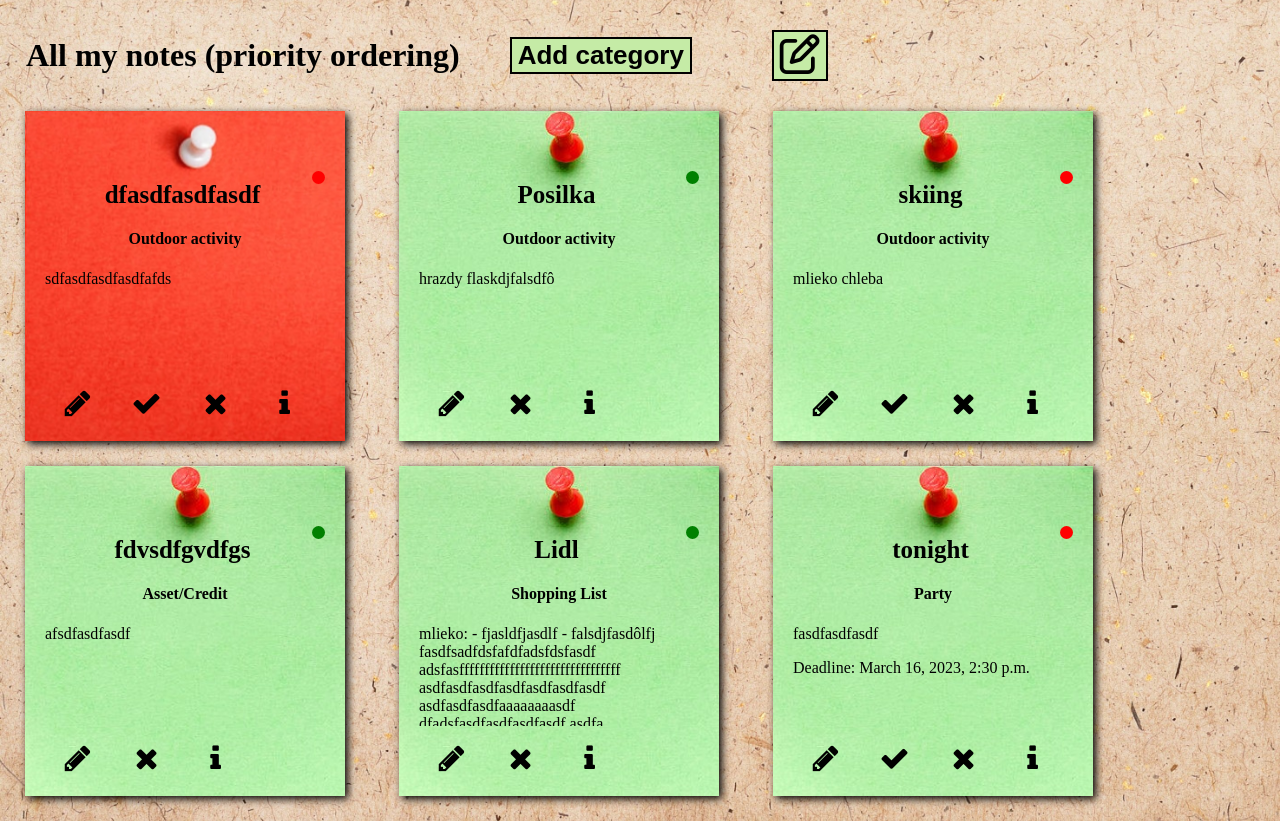
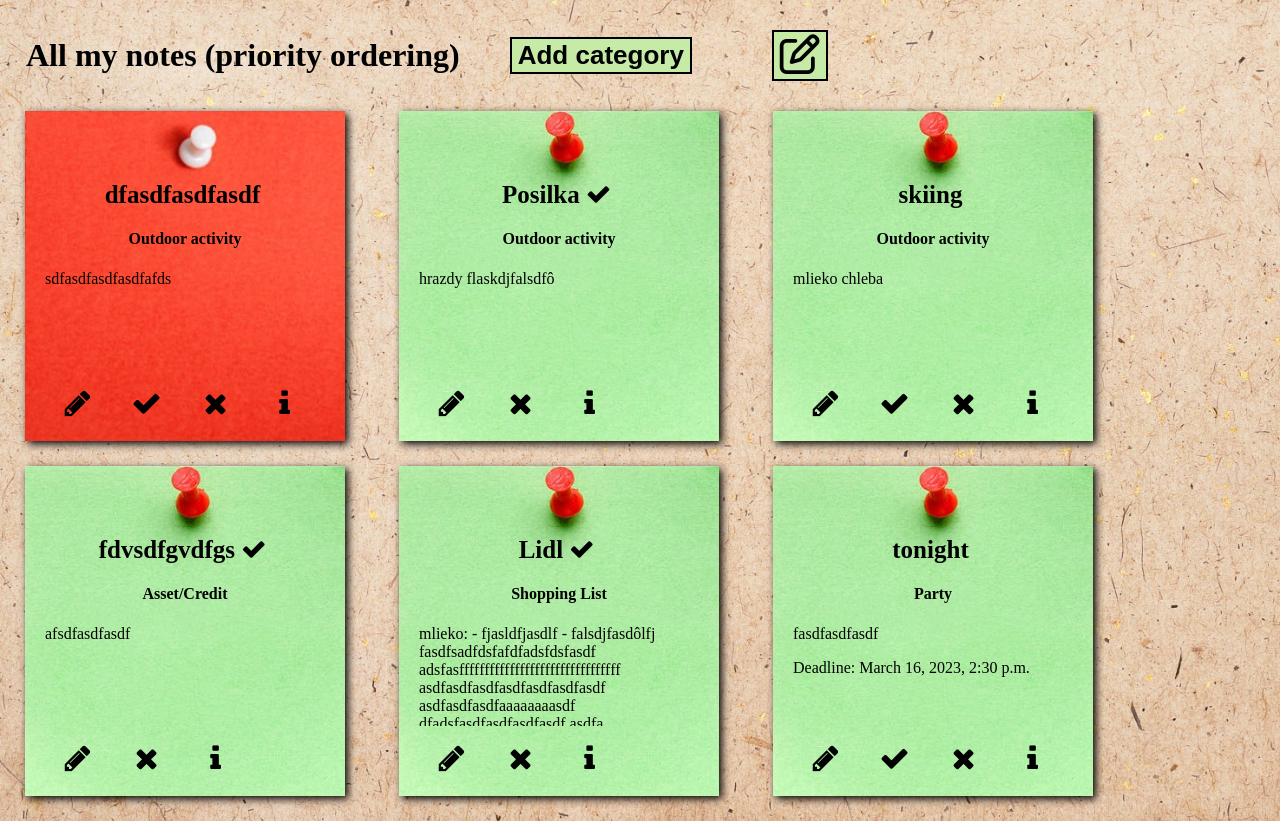
Before and after one commit to Gether1996/NotesApp, a Django app: page /user_notes/ in a window 1280 px wide. Shown: the part 60-881 px from the top of the page. Run offline with Django 4.2, Linux system fonts and the light colour scheme; a user stored in the database is signed in; data comes from the database, SQL or seed files in the repository; both versions use the stored data as it was after the commit; some libraries are stand-ins or nearby versions.

Commit message:
changed the finished/unfinished indicator to check-mark near name of note

```diff
--- a/viewer/static/styling.css
+++ b/viewer/static/styling.css
@@ -137,6 +137,11 @@ select option {
     font-weight: bold;
 }
 
+.btn-add:hover {
+  background-color: #9ed175;
+  transition: background-color 0.3s ease;
+}
+
 .note-actions button {
   position: relative;
   bottom: 0;
@@ -174,23 +179,6 @@ select option {
   cursor: pointer;
 }
 
-.scheduled-time-indicator {
-    position: absolute;
-    top: 0;
-    right: 0;
-    width: 13px;
-    height: 13px;
-    border-radius: 50%;
-}
-
-.scheduled-time-indicator.finished {
-    background-color: green;
-}
-
-.scheduled-time-indicator:not(.finished) {
-    background-color: red;
-}
-
 .homepage_buttons {
     margin: 50px;
     font-size: 50px;
--- a/viewer/templates/homepage.html
+++ b/viewer/templates/homepage.html
@@ -22,8 +22,6 @@
                 <h4>{{ first_note_by_time.category.name }}</h4>
                 <p>{{ first_note_by_time.description }}</p>
                 <p>Time remaining: {{ remaining_time_formatted }}</p>
-                <div class="scheduled-time-indicator {% if first_note_by_time.finished %}finished{% endif %}"></div>
-
             </div>
             <div class="note-actions">
                 <a href="http://127.0.0.1:8000/notes/{{ first_note_by_time.id }}/edit/"><button class="edit-note"><i class="fa fa-pencil"></i></button></a>
@@ -52,7 +50,6 @@
                 {% if note_with_priority_4.scheduled_time %}
                 <p>Deadline: {{ note_with_priority_4.scheduled_time }}</p>
                 {% endif %}
-                <div class="scheduled-time-indicator {% if note_with_priority_4.finished %}finished{% endif %}"></div>
 
             </div>
             <div class="note-actions">
--- a/viewer/templates/user_notes.html
+++ b/viewer/templates/user_notes.html
@@ -25,7 +25,11 @@
 {% for note in notes %}
     <div class="note{% if note.priority == 4 %}-high-priority{% endif %}">
         <div class="note-content">
+            {% if note.finished == True %}
+            <h3>{{ note.name }} <i class="fa fa-check"></i></h3>
+            {% else %}
             <h3>{{ note.name }}</h3>
+            {% endif %}
             <h4>{{ note.category.name }}</h4>
             <p>{{ note.description }}</p>
             {% if note.scheduled_time %}
@@ -33,7 +37,6 @@
                 <p style="position: relative; bottom: 0px;">Deadline: {{ note.scheduled_time }}</p>
                 {% endif %}
             {% endif %}
-                <div class="scheduled-time-indicator {% if note.finished %}finished{% endif %}"></div>
 
         </div>
         <div class="note-actions">
```
Also changed, not shown: db.sqlite3.
